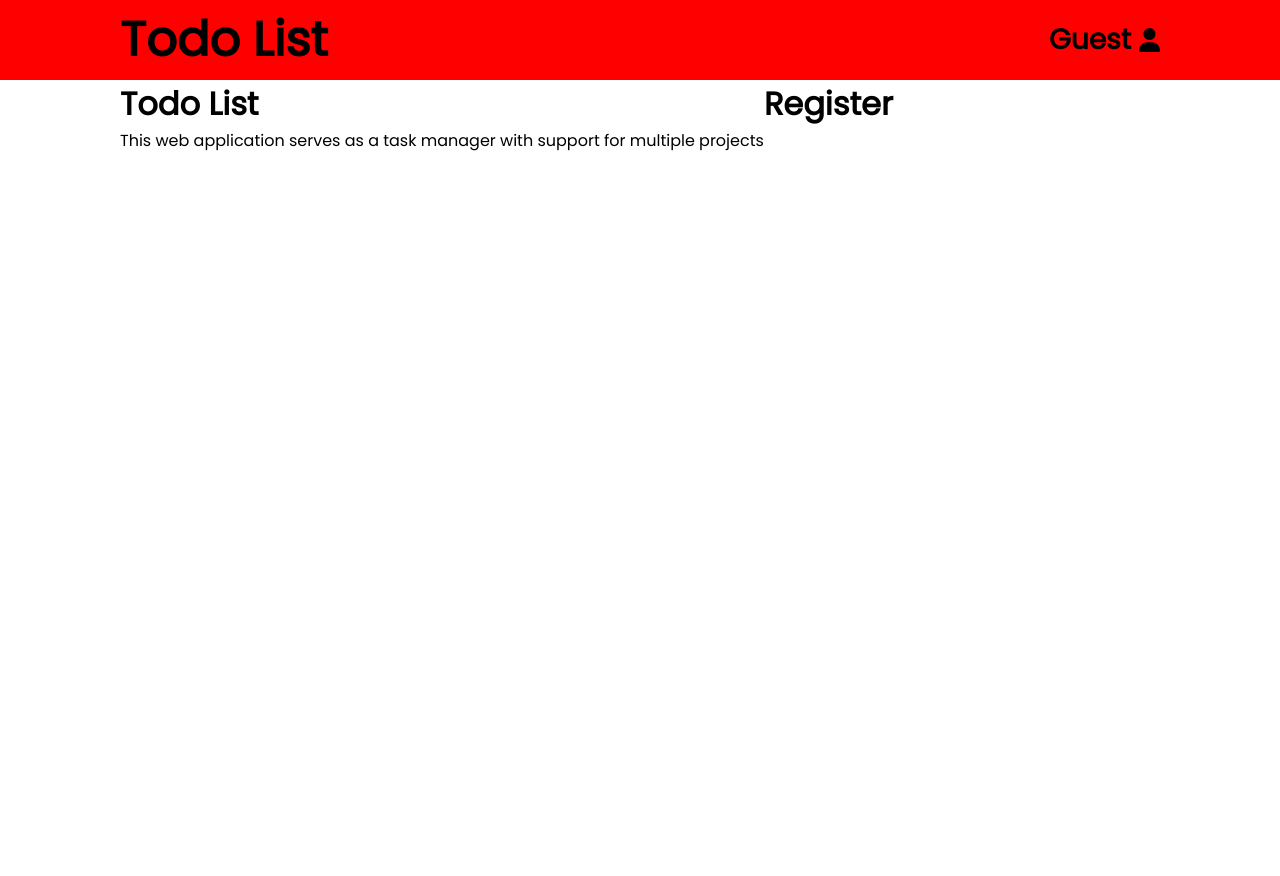
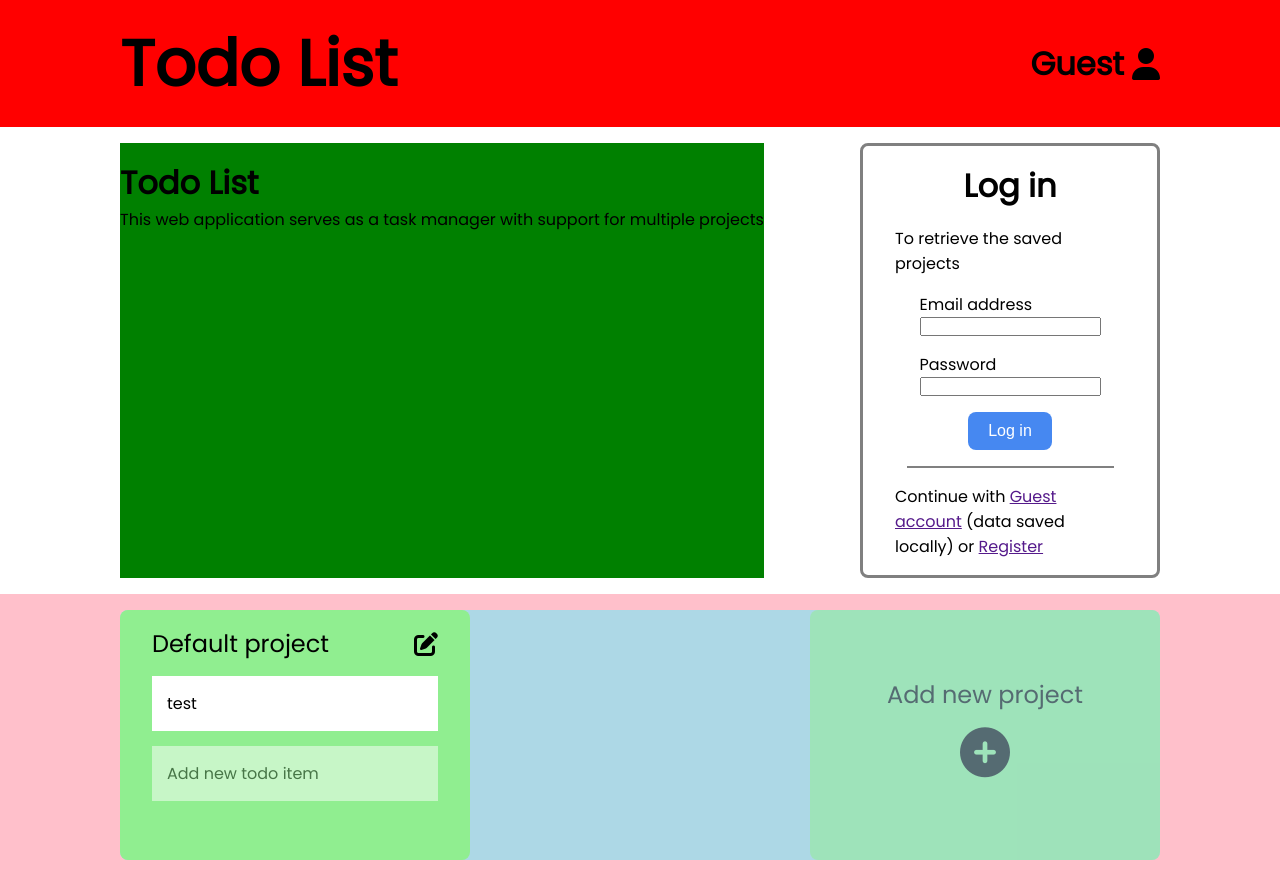
Before and after one commit to gamanedy144/todo-list, a plain HTML site: page index.html in a window 1280 px wide. Before the commit the page ends 800 px from the top, so only its background shows below. Drawn offline with Linux system fonts and the light colour scheme.

Commit message:
Add Log in panel and projects and todo lists styles and functionality

```diff
--- a/index.html
+++ b/index.html
@@ -22,21 +22,47 @@
 
     <div class="info-container">
         <div class="about">
-            <h1>Todo List</h1>
+            <h3>Todo List</h3>
             <span>This web application serves as a task manager with support for multiple projects</span>
         </div>
         <div class="connect">
-            <h1>Register</h1>
+            <h3>Log in</h3>
+            <span>To retrieve the saved projects</span>
+            <form>
+                <div class="email-address-input input-group">
+                    <label for="email-address">Email address</label>
+                    <input type="text" id="email-adress" name="email-address">
+                </div>
 
+                <div class="password-input input-group">
+                    <label for="password">Password</label>
+                    <input type="text" id="password" name="password">
+                </div>
+
+                <button class="log-in" id="log-in">Log in</button>
+            </form>
+            <hr class="solid">
+
+            <span class="other">Continue with <a href="">Guest account</a>  (data saved locally) or <a href="">Register</a></span>
         </div>
     </div>
 
     <div class="projects-container">
         <ul class="projects-list">
             <li class="project">
-                <ul class="todo-list"><li class="todo add-new-todo"></li></ul>
+                <div class="project-top-row">
+                    <span class="project-title">Default project</span>
+                    <i class="fa-solid fa-pen-to-square"></i>
+                </div>
+
+
+                <ul class="todo-list">
+                    <li class="todo-item ">test</li><li class="todo-item add-new-todo">Add new todo item</li></ul>
             </li>
-            <li class="project add-new-project"></li>
+            <li class="project add-new-project">
+                <span>Add new project</span>
+                <i class="fa-solid fa-circle-plus"></i>
+            </li>
         </ul>
     </div>
     <footer>
--- a/script.js
+++ b/script.js
@@ -0,0 +1,119 @@
+//QUERY SELECTORS
+
+const addNewProject = document.querySelector('.add-new-project');
+let addNewTodoItemList = document.querySelectorAll('.add-new-todo');
+const projecstListElement = document.querySelector('.projects-list');
+let projectsList = document.querySelectorAll('.project');
+
+let projectCount = projectsList.length - 1;
+
+window.addEventListener('load', function(){
+    console.log('I am loaded');
+    addEventListenerToNewTodoItemList();
+
+} );
+
+
+
+function updateAddNewTodoItemList(){
+    addNewTodoItemList = document.querySelectorAll('.add-new-todo');
+}
+function updateProjecstList(){
+    projectsList = document.querySelectorAll('.project');
+}
+addNewProject.addEventListener('click', addNewProjectToList);
+
+
+function addEventListenerToNewTodoItemList(){
+    addNewTodoItemList.forEach(
+        function(currentNode){
+            // console.log(getEventListeners(currentNode));
+            // if(Object.keys(getEventListeners(currentNode)).length != 1){
+            //     currentNode.addEventListener('click', function(){
+            //         addNewTodoItem('test', currentNode);
+            //         console.log(getEventListeners(currentNode));
+            //     });
+            // }
+            currentNode.addEventListener('click', function(){
+                addNewTodoItem('test', currentNode)
+            });
+        }
+    );
+}
+
+function updateAll(){
+    updateAddNewTodoItemList();
+    updateProjecstList();
+
+}
+
+function addEventListenerToNewTodoItem(currentNode){
+    currentNode.addEventListener('click', function(){
+        addNewTodoItem('test', currentNode)}
+        );
+}
+
+
+
+function createNewProject(){
+    const newProject = document.createElement('li');
+    newProject.classList.add('project');
+
+    const newProjectTopRow = document.createElement('div');
+    newProjectTopRow.classList.add('project-top-row');
+
+    const projectTitle = document.createElement('span');
+    projectTitle.textContent = `New project ${projectCount}`;
+    projectTitle.classList.add('project-title');
+
+    const editIcon = document.createElement('i');
+    editIcon.classList.add('fa-solid', 'fa-pen-to-square');
+
+    newProjectTopRow.appendChild(projectTitle);
+    newProjectTopRow.appendChild(editIcon);
+
+    newProject.appendChild(newProjectTopRow);
+
+    const newTodoList = document.createElement('ul');
+    newTodoList.classList.add('todo-list');
+    const newTodo = document.createElement('li');
+    newTodo.classList.add('todo-item', 'add-new-todo');
+    newTodo.textContent = 'Add new todo item';
+    addEventListenerToNewTodoItem(newTodo);
+
+    newTodoList.appendChild(newTodo);
+    newProject.appendChild(newTodoList);
+
+    return newProject;
+}
+
+function addNewProjectToList(){
+    let newProjectToBeAdded = createNewProject();
+    projecstListElement.insertBefore(newProjectToBeAdded, addNewProject);
+    projectCount++;
+    updateAll();
+}
+
+function createNewTodoItem(inputValue){
+    const newTodo = document.createElement('li');
+    newTodo.classList.add('todo-item');
+    newTodo.textContent = inputValue;
+
+    return newTodo;
+}
+function addNewTodoItem(inputValue, currentNode){
+    let newTodoItemToBeAdded = createNewTodoItem(inputValue);
+
+    const parent = currentNode.parentElement;
+    console.log(parent);
+
+    parent.insertBefore(newTodoItemToBeAdded, currentNode);
+}
+
+
+
+function makeInput(currentNode){
+    const inputText = document.createElement("INPUT");
+    inputText.setAttribute('type', 'text');
+    inputText.classList
+}
--- a/style.css
+++ b/style.css
@@ -2,9 +2,13 @@
     padding: 0;
     margin: 0;
     box-sizing: border-box;
-    --logo-font-size: 3rem;
-    --title-font-size: 1.5rem;
-    --subtitle-font-size: 1rem;
+    --logo-font-size: 4rem;
+    --title-font-size: 2rem;
+    --subtitle-font-size: 1.5rem;
+    --content-font-size: 1rem;
+    --pading-top-bottom-global: 1rem;
+    --padding-left-right-global: 7.5rem;
+    --border-radius-value: 8px;
 }
 
 body{
@@ -14,9 +18,11 @@ body{
     min-height: 100vh;
 
 }
-
+h3{
+    font-size: var(--title-font-size);
+}
 header{
-    padding: 0 7.5rem;
+    padding: var(--pading-top-bottom-global) var(--padding-left-right-global);
     display: flex;
     justify-content: center;
     align-items: center;
@@ -31,15 +37,157 @@ header h1{
     font-size: var(--logo-font-size);
 }
 header .account{
-    font-size: var(--title-font-size);
+
     display: flex;
     justify-content: center;
     align-items: center;
     gap: 0.5rem;
 }
+header .account i{
+    font-size: var(--title-font-size);
+}
 
 .info-container{
-    padding: 0 7.5rem;
+    /* background-color: blue; */
+    padding: var(--pading-top-bottom-global) var(--padding-left-right-global);
     display: flex;
+    gap: calc(var(--padding-left-right-global)/2);
+    justify-content: space-between;
+}
+.about{
+    background-color: green;
+    padding: 1rem 0;
+}
+.about span{
+    font-size: var(--content-font-size);
+}
+.connect{
+    padding: 1rem 2rem;
+    background-color: white;
+    display: flex;
+    flex-direction: column;
+    justify-content: center;
+    align-items: center;
+    font-size: var(--content-font-size);
+    border: 3px gray solid;
+    border-radius: var(--border-radius-value);
+    max-width: max(300px, 20vw);
+    gap: 1rem;
+}
+.connect form{
+    display: flex;
+    flex-direction: column;
+    gap: 1rem;
+}
+.connect .input-group{
+    display: flex;
+    flex-direction: column;
+}
+.connect input{
+    width: 100%;
+}
+.connect button{
+    justify-self: center;
+    align-self: center;
+    font-size: calc(var(--content-font-size));
+    padding: 10px 20px;
+    border: none;
+    border-radius: var(--border-radius-value);
+    background-color: #4688F1;
+    color: white;
 
 }
+.connect hr.solid{
+    border: 0;
+    border-top: 2px solid gray;
+    width: max(150px, 90%);
+}
+.connect .other-methods{
+    /*guest account or register text*/
+}
+
+.projects-container{
+    background-color: pink;
+    padding: var(--pading-top-bottom-global) var(--padding-left-right-global);
+    display: flex;
+    justify-content: center;
+    align-items: center;
+    /* min-width: 100%; */
+}
+.projects-list{
+    background-color: lightblue;
+    min-width: 100%;
+    list-style: none;
+    display: grid;
+    grid-template-columns: repeat(auto-fill, 350px);
+    /* gap: 35px; */
+    align-items: top;
+    justify-content: space-between;
+    row-gap: 35px;
+    border-radius: var(--border-radius-value);
+}
+.projects-list .project-title{
+    font-size: var(--subtitle-font-size);
+}
+.project{
+    background-color: lightgreen;
+    padding: 1rem 2rem 2rem 2rem;
+    width: 100%;
+    min-height: 250px;
+    height: fit-content;
+    list-style: none;
+    display: flex;
+    flex-direction: column;
+    gap: 15px;
+    border-radius: var(--border-radius-value);
+}
+.project-top-row{
+    display: flex;
+    align-items: center;
+    justify-content: space-between;
+}
+.project-top-row i{
+    font-size: var(--subtitle-font-size);
+    cursor: pointer;
+}
+.add-new-project{
+    opacity: 50%;
+    display: flex;
+    flex-direction: column;
+    justify-content: center;
+    align-items: center;
+    font-size: var(--subtitle-font-size);
+    height:250px;
+    cursor: pointer;
+}
+.add-new-project i{
+    color: black;
+    font-size: 50px;
+    position: relative;
+
+}
+.add-new-project:hover{
+    opacity: 100%;
+}
+
+.todo-list{
+    display: flex;
+    flex-direction: column;
+    gap:15px;
+    list-style: none;
+
+}
+
+.todo-item{
+    background-color: #fff;
+    padding: 15px;
+    font-size: var(--content-font-size);
+}
+.add-new-todo{
+    opacity: 50%;
+    cursor: pointer;
+
+}
+.add-new-todo:hover{
+    opacity: 100%;
+}
```
